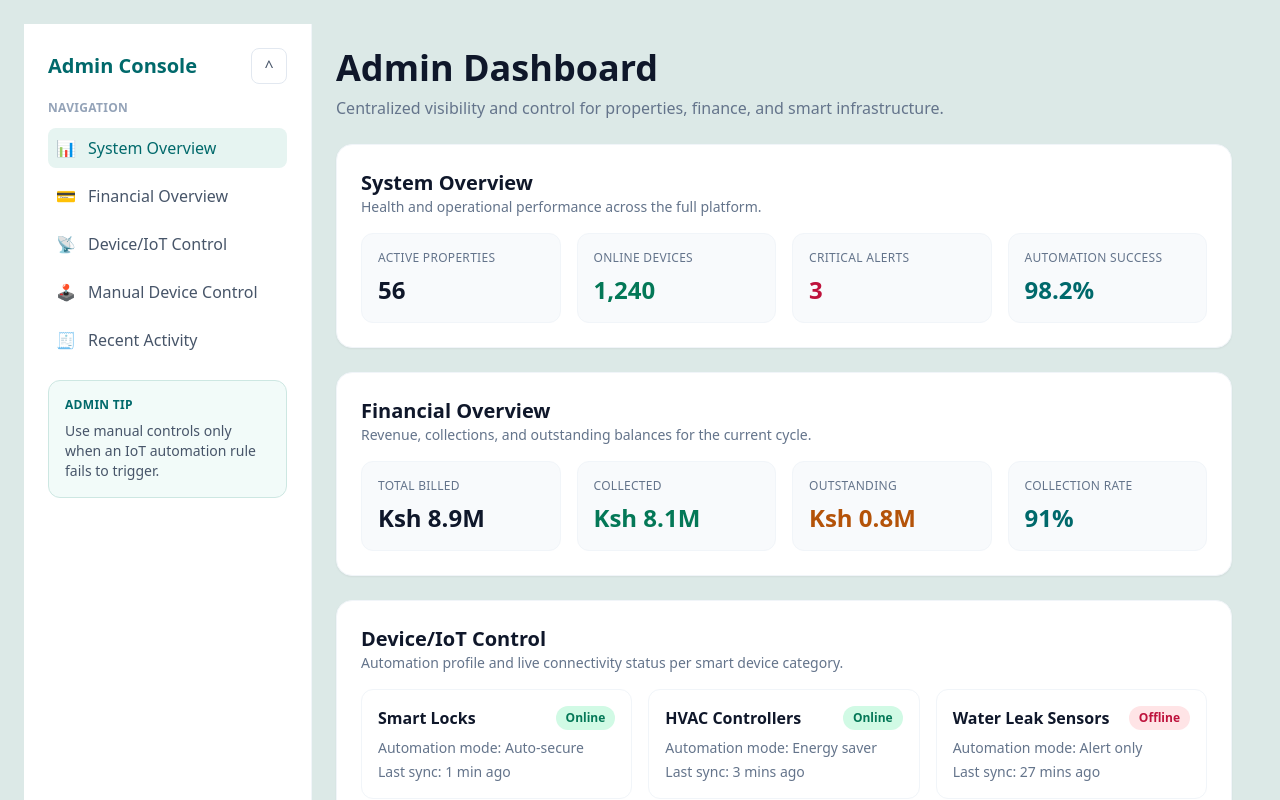
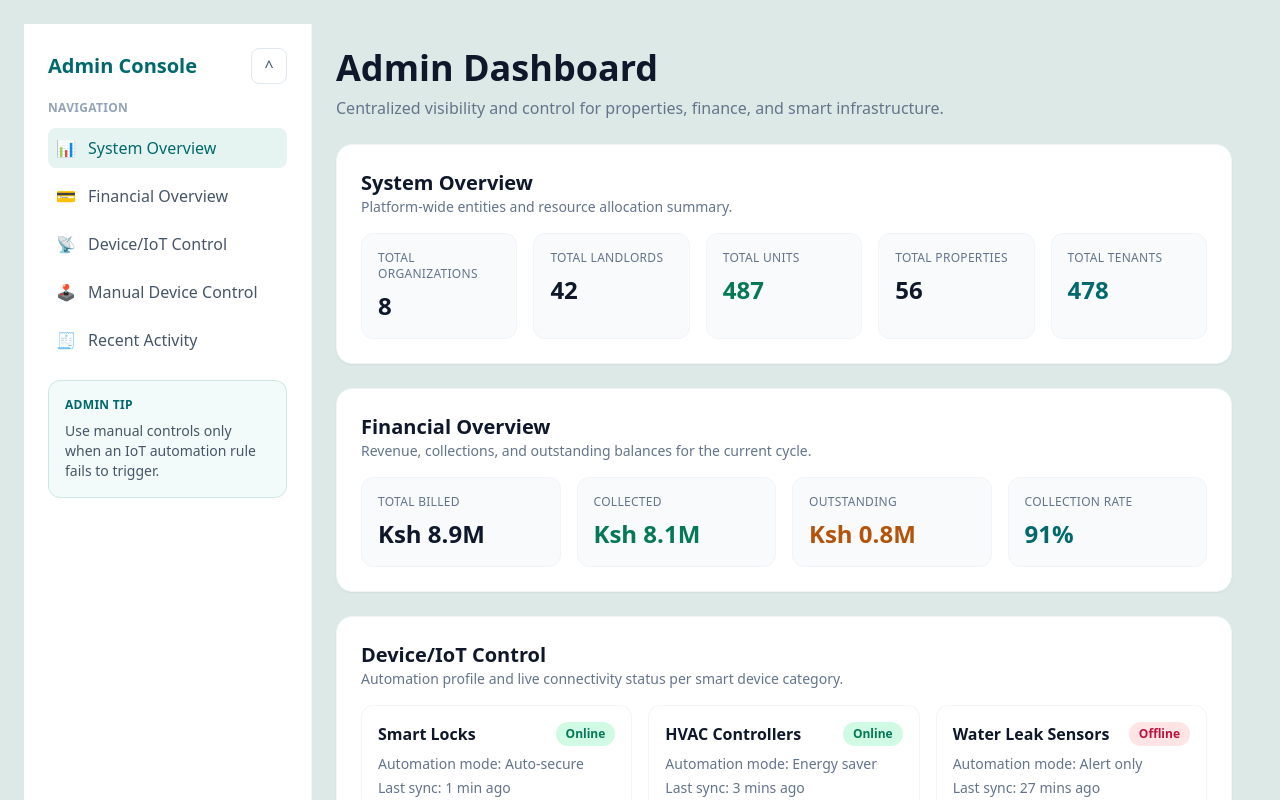
Before and after one commit to Isabellanamutenda/Serene-habitat, a Nuxt app: page /admin/dashboard in a window 1280 px wide. Shown: the top 800 px of the page. Built offline with nearby package versions, Linux system fonts and the light colour scheme.

Commit message:
add admin system overview

```diff
--- a/pages/admin/dashboard.vue
+++ b/pages/admin/dashboard.vue
@@ -13,25 +13,29 @@
 					<section id="system-overview" class="bg-white rounded-2xl border border-slate-100 shadow-sm p-5 sm:p-6 space-y-4 scroll-mt-6">
 						<div>
 							<h2 class="text-xl font-semibold text-slate-900">System Overview</h2>
-							<p class="text-sm text-slate-500">Health and operational performance across the full platform.</p>
+							<p class="text-sm text-slate-500">Platform-wide entities and resource allocation summary.</p>
 						</div>
 
-						<div class="grid grid-cols-1 sm:grid-cols-2 xl:grid-cols-4 gap-4">
+						<div class="grid grid-cols-1 sm:grid-cols-2 xl:grid-cols-5 gap-4">
 							<article class="rounded-xl border border-slate-100 bg-slate-50 p-4">
-								<p class="text-xs uppercase tracking-wide text-slate-500">Active Properties</p>
+								<p class="text-xs uppercase tracking-wide text-slate-500">Total Organizations</p>
+								<p class="mt-2 text-2xl font-semibold text-slate-900">8</p>
+							</article>
+							<article class="rounded-xl border border-slate-100 bg-slate-50 p-4">
+								<p class="text-xs uppercase tracking-wide text-slate-500">Total Landlords</p>
+								<p class="mt-2 text-2xl font-semibold text-slate-900">42</p>
+							</article>
+							<article class="rounded-xl border border-slate-100 bg-slate-50 p-4">
+								<p class="text-xs uppercase tracking-wide text-slate-500">Total Units</p>
+								<p class="mt-2 text-2xl font-semibold text-emerald-700">487</p>
+							</article>
+							<article class="rounded-xl border border-slate-100 bg-slate-50 p-4">
+								<p class="text-xs uppercase tracking-wide text-slate-500">Total Properties</p>
 								<p class="mt-2 text-2xl font-semibold text-slate-900">56</p>
 							</article>
 							<article class="rounded-xl border border-slate-100 bg-slate-50 p-4">
-								<p class="text-xs uppercase tracking-wide text-slate-500">Online Devices</p>
-								<p class="mt-2 text-2xl font-semibold text-emerald-700">1,240</p>
-							</article>
-							<article class="rounded-xl border border-slate-100 bg-slate-50 p-4">
-								<p class="text-xs uppercase tracking-wide text-slate-500">Critical Alerts</p>
-								<p class="mt-2 text-2xl font-semibold text-rose-700">3</p>
-							</article>
-							<article class="rounded-xl border border-slate-100 bg-slate-50 p-4">
-								<p class="text-xs uppercase tracking-wide text-slate-500">Automation Success</p>
-								<p class="mt-2 text-2xl font-semibold text-[#00696b]">98.2%</p>
+								<p class="text-xs uppercase tracking-wide text-slate-500">Total Tenants</p>
+								<p class="mt-2 text-2xl font-semibold text-[#00696b]">478</p>
 							</article>
 						</div>
 					</section>
```
